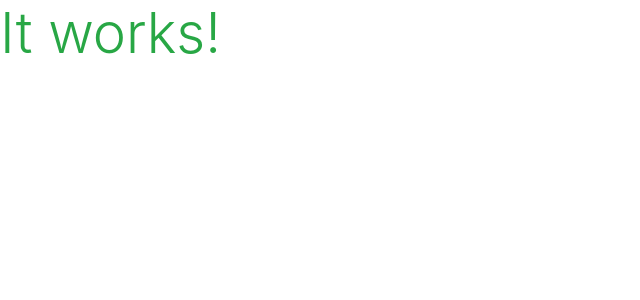
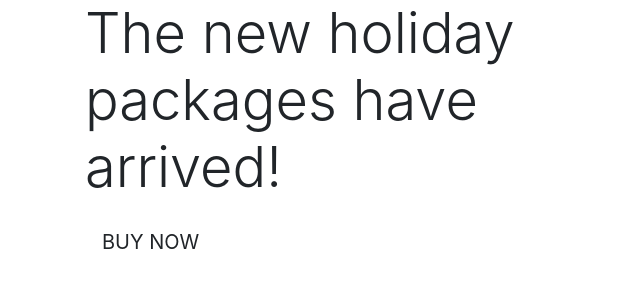
Before and after one commit to Vicky185/milestone4-holidaysite, a Django app: page / in a window 1280 px wide. Shown: the top 300 px of the page, without its empty margins (0-640 px from the left). Run offline with Django 3.2, Linux system fonts and the light colour scheme; some libraries are stand-ins or nearby versions.

Commit message:
added homepage content

```diff
--- a/myholiday/home/templates/home/index.html
+++ b/myholiday/home/templates/home/index.html
@@ -1,6 +1,33 @@
 {% extends "base.html" %}
 {% load static %}
 
+{% block page_header %}
+
+    <div class="container header-container">
+        <div class="row">
+            <div class="col"></div>
+        </div>
+    </div>
+
+{% endblock %}
+
+
 {% block content %}
-    <h1 class="display-4 text-success"> It works! </h1>
+    <div class="container h-100">
+        <div class="row h-100">
+            <div class="col-7 col-md-6 my-auto">
+                <h1 class="display-4 logo-font text-black">
+                The new holiday packages have arrived!
+                </h1>
+                <div>
+                    <h4>
+                        <a href="" class="buy-now-button btn btn-lg rounded-0 text-uppercase py-3"> Buy now </a>
+                    </h4>
+                </div>
+            </div>
+        </div>
+    </div>
+
+
+
 {% endblock %}
```
